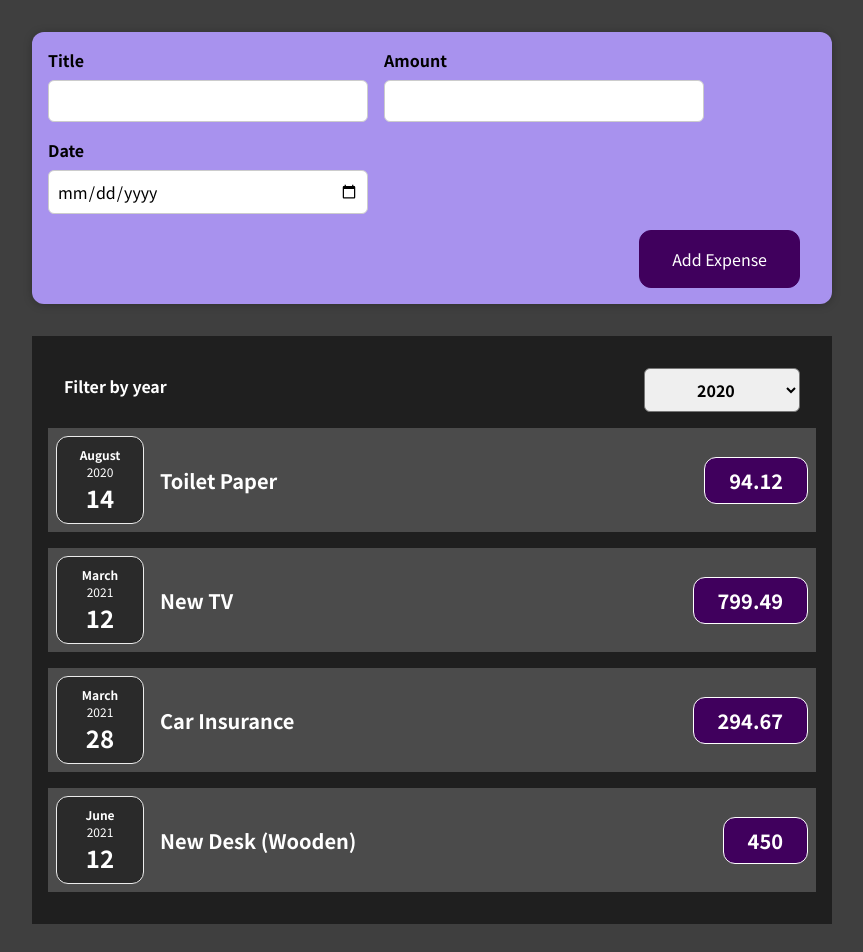
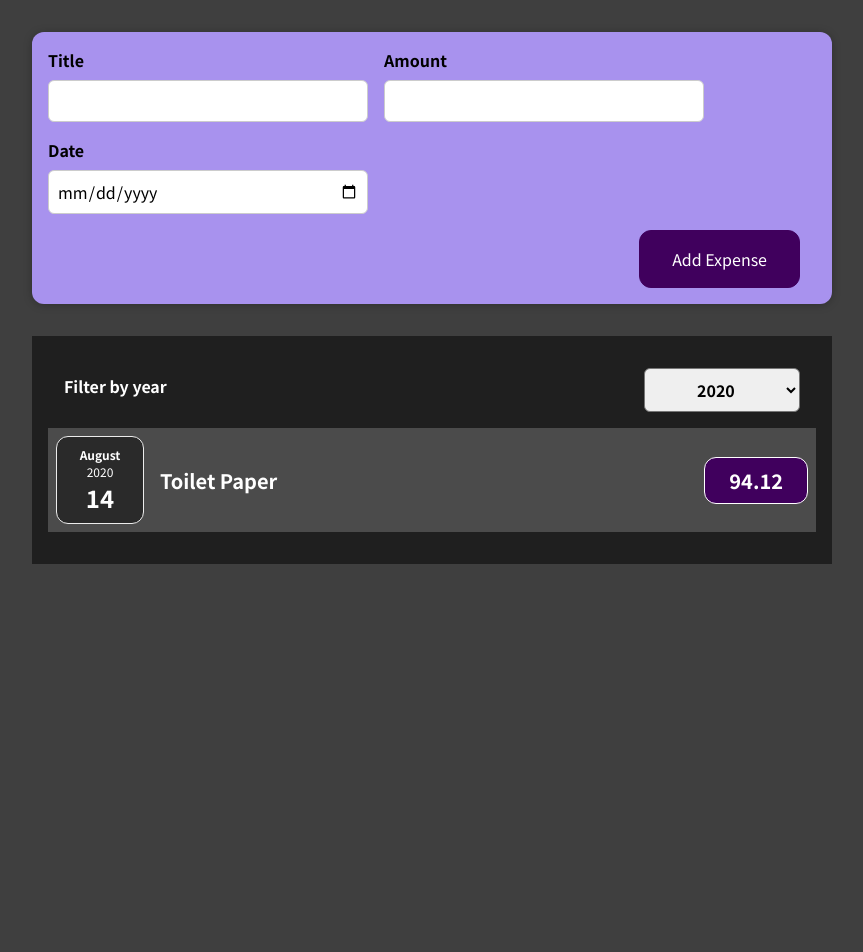
Before and after one commit to IraDjaja/React, a React (Create React App) app: page / in a window 1280 px wide. Shown: the top 952 px of the page, without its empty margins (208-1071 px from the left). After the commit the page ends 800 px from the top, so only its background shows below. Built offline with nearby package versions, Linux system fonts and the light colour scheme.

Commit message:
:sparkles: Add feature to add expense and filter
:recycle: Clean code

```diff
--- a/src/App.js
+++ b/src/App.js
@@ -1,8 +1,8 @@
 import Expenses from "./components/Expenses/Expenses";
 import NewExpense from "./components/NewExpense/NewExpense";
+import { useState } from "react";
 
-const App = () => {
-  const expenses = [
+const DUMMY_EXPENSES = [
   {
     id: "e1",
     title: "Toilet Paper",
@@ -24,9 +24,13 @@
   },
 ];
 
+const App = () => {
+  const [expenses, setExpenses] = useState(DUMMY_EXPENSES);
+
   const addExpenseHandler = (expense) => {
-    console.log("App.js");
-    console.log(expense);
+    setExpenses((prevExpenses) => {
+      return [expense, ...prevExpenses];
+    });
   };
 
   return (
--- a/src/components/Expenses/ExpenseItem.js
+++ b/src/components/Expenses/ExpenseItem.js
@@ -4,13 +4,11 @@
 import Card from "../UI/Card";
 
 const ExpenseItem = (props) => {
-  const [title, setTitle] = useState(props.title);
-
   return (
     <Card className="expense-item">
       <ExpenseDate date={props.date} />
       <div className="expense-item__description">
-        <h2>{title}</h2>
+        <h2>{props.title}</h2>
         <div className="expense-item__price">{props.amount}</div>
       </div>
     </Card>
--- a/src/components/Expenses/Expenses.js
+++ b/src/components/Expenses/Expenses.js
@@ -7,33 +7,24 @@
 const Expenses = (props) => {
   const [filteredYear, setFilteredYear] = useState("2020");
   const changeHandler = (year) => {
-    console.log(year);
     setFilteredYear(year);
   };
   return (
     <div>
       <Card className="expenses">
         <ExpensesFilter year={filteredYear} onChangeFilter={changeHandler} />
-        <ExpenseItem
-          title={props.expenses[0].title}
-          amount={props.expenses[0].amount}
-          date={props.expenses[0].date}
-        ></ExpenseItem>
-        <ExpenseItem
-          title={props.expenses[1].title}
-          amount={props.expenses[1].amount}
-          date={props.expenses[1].date}
-        ></ExpenseItem>
-        <ExpenseItem
-          title={props.expenses[2].title}
-          amount={props.expenses[2].amount}
-          date={props.expenses[2].date}
-        ></ExpenseItem>
-        <ExpenseItem
-          title={props.expenses[3].title}
-          amount={props.expenses[3].amount}
-          date={props.expenses[3].date}
-        ></ExpenseItem>
+        {props.expenses
+          .filter((expense) => {
+            return expense.date.getFullYear() === parseInt(filteredYear);
+          })
+          .map((expense) => (
+            <ExpenseItem
+              key={expense.id}
+              title={expense.title}
+              amount={expense.amount}
+              date={expense.date}
+            />
+          ))}
       </Card>
     </div>
   );
--- a/src/components/NewExpense/ExpenseForm.js
+++ b/src/components/NewExpense/ExpenseForm.js
@@ -5,11 +5,6 @@
   const [title, setTitle] = useState("");
   const [amount, setAmount] = useState("");
   const [date, setDate] = useState("");
-  useState({
-    title: "",
-    amount: "",
-    date: "",
-  });
 
   const titleChangeHandler = (event) => {
     setTitle(event.target.value);
```
Lines whose indentation alone changed are shown as unchanged.
